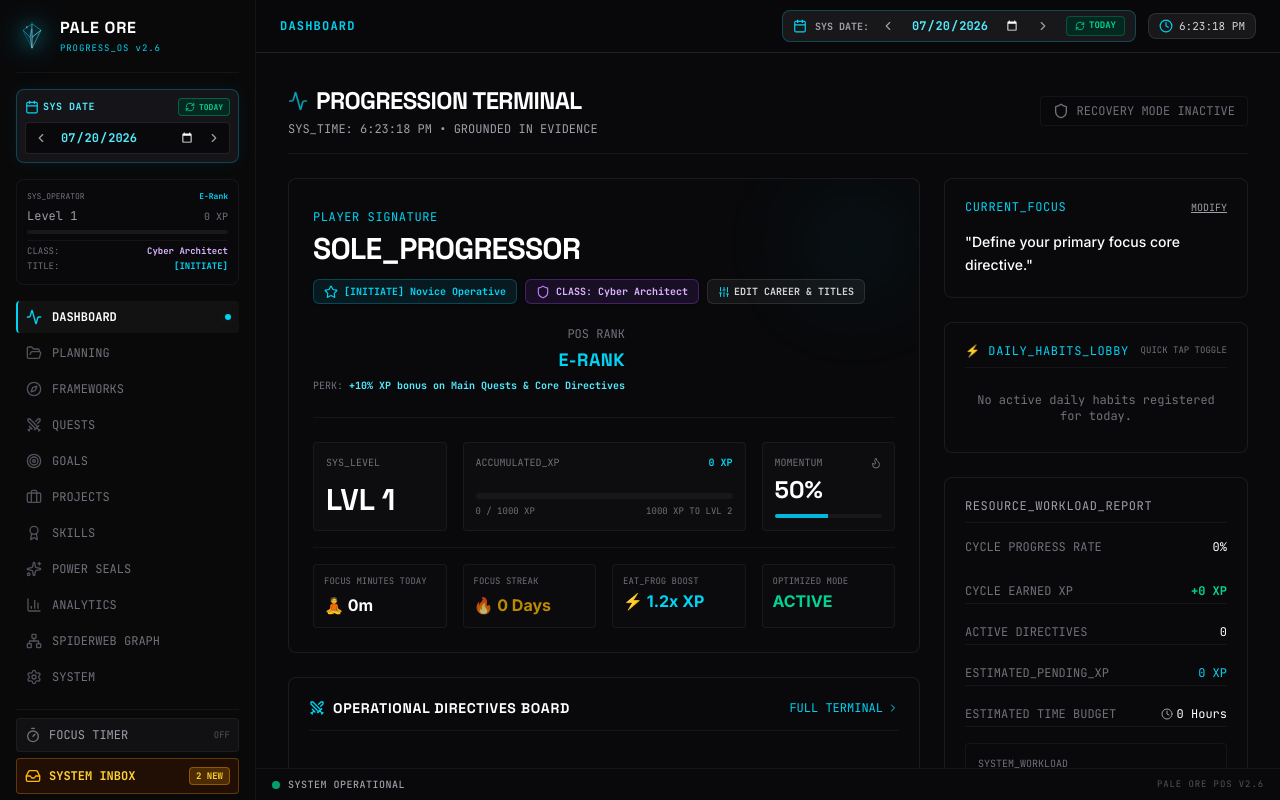
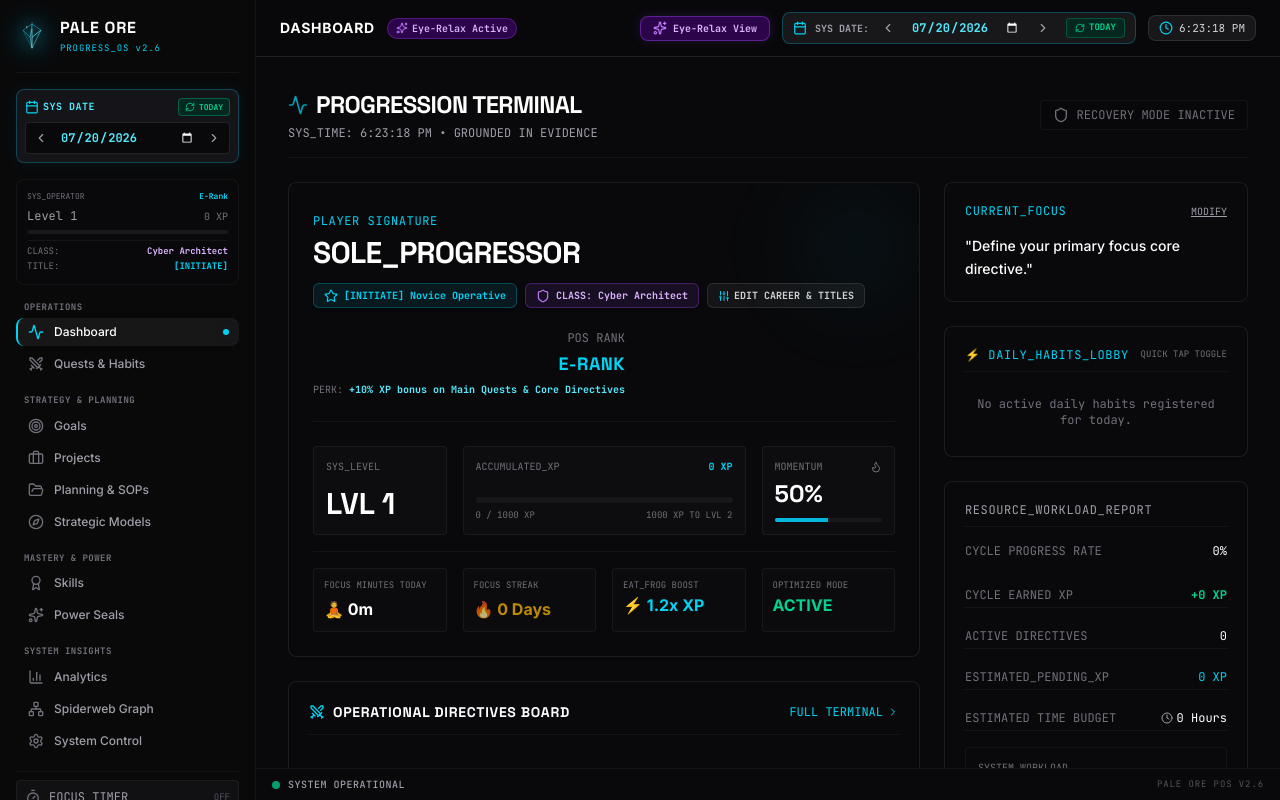
Before and after one commit to ghomrasnichameseddin-cloud/pale-ore, a React (Vite) app: page / in a window 1280 px wide. Built offline with nearby package versions, Linux system fonts and the light colour scheme.

Commit message:
upgrading the system

```diff
--- a/src/App.tsx
+++ b/src/App.tsx
@@ -59,19 +59,43 @@ function AppContent() {
     return () => clearInterval(timer);
   }, []);
 
-  const navItems = [
-    { id: 'dashboard', label: 'DASHBOARD', icon: Activity, desc: 'Daily operations hub' },
-    { id: 'planning', label: 'PLANNING', icon: FolderOpen, desc: 'Vision, strategies, & SOPs' },
-    { id: 'frameworks', label: 'FRAMEWORKS', icon: Compass, desc: 'Interactive strategic models' },
-    { id: 'quests', label: 'QUESTS', icon: Swords, desc: 'All active and recurring quests' },
-    { id: 'goals', label: 'GOALS', icon: Target, desc: 'Long-term strategic tracks' },
-    { id: 'projects', label: 'PROJECTS', icon: Briefcase, desc: 'Operational blocks' },
-    { id: 'skills', label: 'SKILLS', icon: Award, desc: 'Competency tracks' },
-    { id: 'seals', label: 'POWER SEALS', icon: Sparkles, desc: 'Unseal latent power & passive multipliers' },
-    { id: 'analytics', label: 'ANALYTICS', icon: BarChart3, desc: 'Performance logs' },
-    { id: 'spiderweb', label: 'SPIDERWEB GRAPH', icon: Network, desc: 'Interactive component relationship map' },
-    { id: 'system', label: 'SYSTEM', icon: Settings, desc: 'Direct manual override' }
+  const [eyeRelaxMode, setEyeRelaxMode] = useState<boolean>(true);
+
+  const navCategories = [
+    {
+      title: 'OPERATIONS',
+      items: [
+        { id: 'dashboard', label: 'Dashboard', icon: Activity, desc: 'Daily operations hub' },
+        { id: 'quests', label: 'Quests & Habits', icon: Swords, desc: 'Active quests & recurring habit streaks' },
+      ]
+    },
+    {
+      title: 'STRATEGY & PLANNING',
+      items: [
+        { id: 'goals', label: 'Goals', icon: Target, desc: 'Long-term strategic tracks' },
+        { id: 'projects', label: 'Projects', icon: Briefcase, desc: 'Operational blocks' },
+        { id: 'planning', label: 'Planning & SOPs', icon: FolderOpen, desc: 'Vision, strategies, & SOPs' },
+        { id: 'frameworks', label: 'Strategic Models', icon: Compass, desc: 'Interactive strategic models' },
+      ]
+    },
+    {
+      title: 'MASTERY & POWER',
+      items: [
+        { id: 'skills', label: 'Skills', icon: Award, desc: 'Competency tracks' },
+        { id: 'seals', label: 'Power Seals', icon: Sparkles, desc: 'Unseal latent power & passive multipliers' },
+      ]
+    },
+    {
+      title: 'SYSTEM INSIGHTS',
+      items: [
+        { id: 'analytics', label: 'Analytics', icon: BarChart3, desc: 'Performance logs' },
+        { id: 'spiderweb', label: 'Spiderweb Graph', icon: Network, desc: 'Interactive relationship map' },
+        { id: 'system', label: 'System Control', icon: Settings, desc: 'Direct manual override' }
+      ]
+    }
   ];
+
+  const allNavItems = navCategories.flatMap(c => c.items);
 
   return (
     <div className="min-h-screen bg-zinc-950 text-zinc-300 flex flex-col md:flex-row font-sans selection:bg-cyan-500/30 selection:text-white" id="pos-application-container">
@@ -126,11 +150,32 @@ function AppContent() {
             initial={{ opacity: 0, y: -20 }}
             animate={{ opacity: 1, y: 0 }}
             exit={{ opacity: 0, y: -20 }}
-            className="md:hidden fixed top-[53px] inset-x-0 bg-zinc-950 border-b border-white/10 z-30 p-4 space-y-3"
+            className="md:hidden fixed top-[53px] inset-x-0 bg-zinc-950/95 backdrop-blur-lg border-b border-white/10 z-30 p-4 space-y-4 max-h-[85vh] overflow-y-auto"
             id="mobile-navigation-drawer"
           >
+            {/* Eye-Relax Mode Toggle in Mobile Drawer */}
+            <div className="flex items-center justify-between bg-zinc-900 p-2.5 rounded-lg border border-white/5">
+              <span className="text-xs font-mono text-zinc-300 font-bold flex items-center gap-1.5">
+                <Sparkles className="h-4 w-4 text-purple-400" />
+                Eye-Relax Clean Layout
+              </span>
+              <button
+                onClick={() => setEyeRelaxMode(!eyeRelaxMode)}
+                className={`text-[10px] font-mono px-2 py-1 rounded border font-bold ${
+                  eyeRelaxMode ? 'bg-purple-900/80 text-purple-200 border-purple-500/40' : 'bg-zinc-800 text-zinc-400 border-white/10'
+                }`}
+              >
+                {eyeRelaxMode ? 'ENABLED' : 'DISABLED'}
+              </button>
+            </div>
+
+            {navCategories.map(cat => (
+              <div key={cat.title} className="space-y-1.5">
+                <div className="text-[9px] font-mono font-bold text-zinc-500 tracking-wider uppercase px-1">
+                  {cat.title}
+                </div>
                 <div className="grid grid-cols-2 gap-2">
-              {navItems.map((item) => {
+                  {cat.items.map((item) => {
                     const Icon = item.icon;
                     const isActive = activeTab === item.id;
                     return (
@@ -140,18 +185,20 @@ function AppContent() {
                           setActiveTab(item.id as TabId);
                           setMobileMenuOpen(false);
                         }}
-                    className={`p-3 rounded-lg border text-left flex flex-col gap-1.5 transition-colors ${
+                        className={`p-2.5 rounded-lg border text-left flex items-center gap-2 transition-colors ${
                           isActive
-                        ? 'bg-zinc-900 border-cyan-500/30 text-white'
-                        : 'bg-zinc-950/50 border-white/5 text-zinc-400'
+                            ? 'bg-zinc-900 border-cyan-500/40 text-white font-bold'
+                            : 'bg-zinc-950/50 border-white/5 text-zinc-400 hover:text-zinc-200'
                         }`}
                       >
-                    <Icon className="h-4 w-4 shrink-0 text-cyan-400" />
-                    <span className="text-xs font-mono font-bold tracking-wider">{item.label}</span>
+                        <Icon className={`h-4 w-4 shrink-0 ${isActive ? 'text-cyan-400' : 'text-zinc-500'}`} />
+                        <span className="text-xs font-sans font-medium">{item.label}</span>
                       </button>
                     );
                   })}
                 </div>
+              </div>
+            ))}
 
             {/* Quick clock & Date Picker in mobile menu */}
             <div className="pt-2 border-t border-white/5 flex flex-col gap-2">
@@ -308,8 +355,13 @@ function AppContent() {
           </div>
 
           {/* NAVIGATION LINKS */}
-          <nav className="space-y-1" id="desktop-sidebar-nav">
-            {navItems.map((item) => {
+          <nav className="space-y-4" id="desktop-sidebar-nav">
+            {navCategories.map((cat) => (
+              <div key={cat.title} className="space-y-1">
+                <div className="text-[9px] font-mono font-bold text-zinc-500 tracking-wider uppercase px-2 mb-1">
+                  {cat.title}
+                </div>
+                {cat.items.map((item) => {
                   const Icon = item.icon;
                   const isActive = activeTab === item.id;
 
@@ -317,16 +369,16 @@ function AppContent() {
                     <button
                       key={item.id}
                       onClick={() => setActiveTab(item.id as TabId)}
-                  className={`w-full flex items-center justify-between p-2 rounded text-xs font-mono transition-all duration-150 relative ${
+                      className={`w-full flex items-center justify-between px-2.5 py-1.5 rounded-lg text-xs transition-all duration-150 relative ${
                         isActive
-                      ? 'text-white font-bold bg-white/[0.04] border-l-2 border-cyan-400'
-                      : 'text-zinc-500 border-l-2 border-transparent hover:text-zinc-300 hover:bg-white/[0.02]'
+                          ? 'text-white font-bold bg-white/[0.06] border-l-2 border-cyan-400'
+                          : 'text-zinc-400 border-l-2 border-transparent hover:text-zinc-200 hover:bg-white/[0.02]'
                       }`}
                       id={`nav-${item.id}`}
                     >
                       <div className="flex items-center gap-2.5">
-                    <Icon className={`h-4 w-4 shrink-0 ${isActive ? 'text-cyan-400' : 'text-zinc-600'}`} />
-                    <span>{item.label}</span>
+                        <Icon className={`h-4 w-4 shrink-0 ${isActive ? 'text-cyan-400' : 'text-zinc-500'}`} />
+                        <span className="font-sans font-medium">{item.label}</span>
                       </div>
 
                       {/* Active glowing cursor */}
@@ -336,6 +388,8 @@ function AppContent() {
                     </button>
                   );
                 })}
+              </div>
+            ))}
           </nav>
 
           {/* QUICK TERMINAL ACTIONS (POMODORO & SYSTEM INBOX) */}
@@ -406,15 +460,35 @@ function AppContent() {
       {/* MAIN VIEW CONTENT CONTAINER */}
       <div className="flex-1 flex flex-col h-screen overflow-hidden">
         {/* TOP SYSTEM HEADER BAR FOR DESKTOP */}
-        <header className="hidden md:flex items-center justify-between px-6 py-2.5 border-b border-white/10 bg-zinc-950/90 backdrop-blur-md sticky top-0 z-20 shrink-0">
-          <div className="flex items-center gap-2">
-            <span className="text-xs font-mono font-bold text-cyan-400 uppercase tracking-widest">
-              {navItems.find(n => n.id === activeTab)?.label || activeTab}
+        <header className="hidden md:flex items-center justify-between px-6 py-3 border-b border-white/10 bg-zinc-950/90 backdrop-blur-md sticky top-0 z-20 shrink-0">
+          <div className="flex items-center gap-3">
+            <span className="text-sm font-sans font-bold text-white uppercase tracking-wider">
+              {allNavItems.find(n => n.id === activeTab)?.label || activeTab}
             </span>
+            {eyeRelaxMode && (
+              <span className="text-[10px] font-mono text-purple-300 bg-purple-950/70 border border-purple-500/30 px-2 py-0.5 rounded-full flex items-center gap-1 font-semibold">
+                <Sparkles className="h-3 w-3 text-purple-400" />
+                Eye-Relax Active
+              </span>
+            )}
           </div>
 
-          {/* DESKTOP TOP-RIGHT PROMINENT SYSTEM DATE & TIME CONTROLLER */}
+          {/* DESKTOP TOP-RIGHT PROMINENT SYSTEM DATE, TIME & EYE-RELAX CONTROLLER */}
           <div className="flex items-center gap-3">
+            {/* EYE-RELAX TOGGLE BUTTON */}
+            <button
+              onClick={() => setEyeRelaxMode(!eyeRelaxMode)}
+              className={`text-[10px] font-mono px-3 py-1 rounded-lg border font-bold flex items-center gap-1.5 transition ${
+                eyeRelaxMode
+                  ? 'bg-purple-950/70 text-purple-300 border-purple-500/40 shadow-[0_0_12px_rgba(168,85,247,0.15)] hover:bg-purple-900/80'
+                  : 'bg-zinc-900 text-zinc-400 border-white/10 hover:text-white'
+              }`}
+              title="Toggle Eye-Relax Mode for a clean, visually simple experience"
+            >
+              <Sparkles className="h-3.5 w-3.5 text-purple-400" />
+              {eyeRelaxMode ? 'Eye-Relax View' : 'Pro Terminal'}
+            </button>
+
             <div className="flex items-center gap-2 bg-zinc-900 border border-cyan-500/30 rounded-lg px-2.5 py-1">
               <Calendar className="h-3.5 w-3.5 text-cyan-400 shrink-0" />
               <span className="text-[10px] font-mono text-zinc-400 uppercase font-bold">SYS DATE:</span>
--- a/src/components/ActiveDirectives.tsx
+++ b/src/components/ActiveDirectives.tsx
@@ -1385,6 +1385,13 @@ export const ActiveDirectives: React.FC = () => {
               {quest.recurrence && quest.recurrence !== 'None' && (
                 <span className="text-[8px] font-mono text-cyan-400 uppercase bg-cyan-950/20 px-1 py-0.5 rounded">
                   🔁 {quest.recurrence}
+                </span>
+              )}
+
+              {/* Habit Streak Badge */}
+              {((quest.streakCount || 0) > 0 || (quest.bestStreak || 0) > 0 || quest.type === 'Habit') && (
+                <span className="text-[8px] font-mono text-amber-400 bg-amber-950/60 border border-amber-500/40 px-1.5 py-0.5 rounded flex items-center gap-0.5 font-bold">
+                  🔥 {quest.streakCount || 0}d STREAK {quest.bestStreak && quest.bestStreak > (quest.streakCount || 0) ? `(BEST: ${quest.bestStreak}d)` : ''}
                 </span>
               )}
 
```
Also changed, not shown: src/POSContext.tsx (+32 -5 lines), src/components/GoalsView.tsx (+25 -2 lines), src/components/SealingPowerView.tsx (+12 -1 lines), src/types.ts (+8 -0 lines), 1 other file (tests, documents, lock files or other folders). Lines whose indentation alone changed are shown as unchanged.
